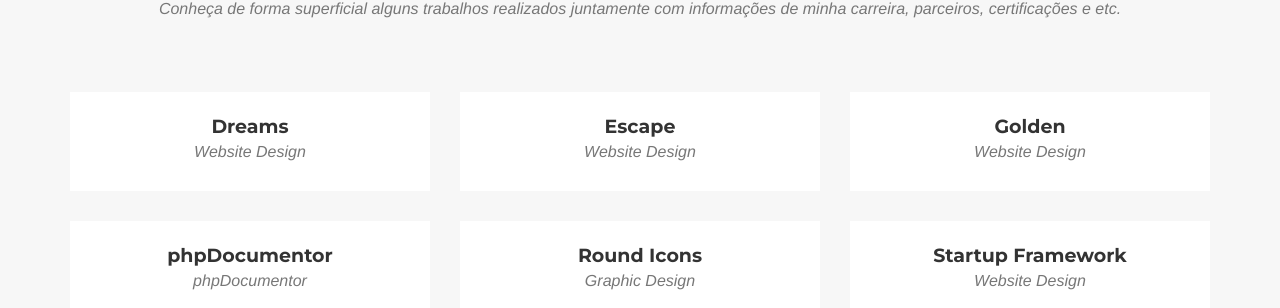
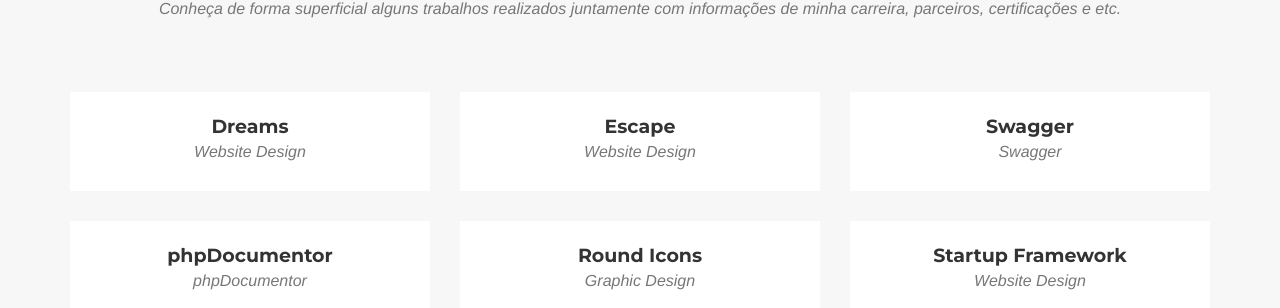
Before and after one commit to SaraFernandes/sarafernandes.github.io, a Jekyll site: the page built from _posts/2014-07-16-project-3.markdown, in a window 1280 px wide and 900 px high, scrolled down 4512 px. Shown: the part 145-453 px from the top of the window. Built offline with Jekyll 4.4.1, drawn with Linux system fonts in a browser that asks for light colours; some web fonts are replaced.

Commit message:
Update 2014-07-16-project-3.markdown

```diff
--- a/_posts/2014-07-16-project-3.markdown
+++ b/_posts/2014-07-16-project-3.markdown
@@ -1,6 +1,6 @@
 ---
-title: Golden
-subtitle: Website Design
+title: Swagger
+subtitle: Swagger
 layout: default
 modal-id: 3
 date: 2014-07-16
```
